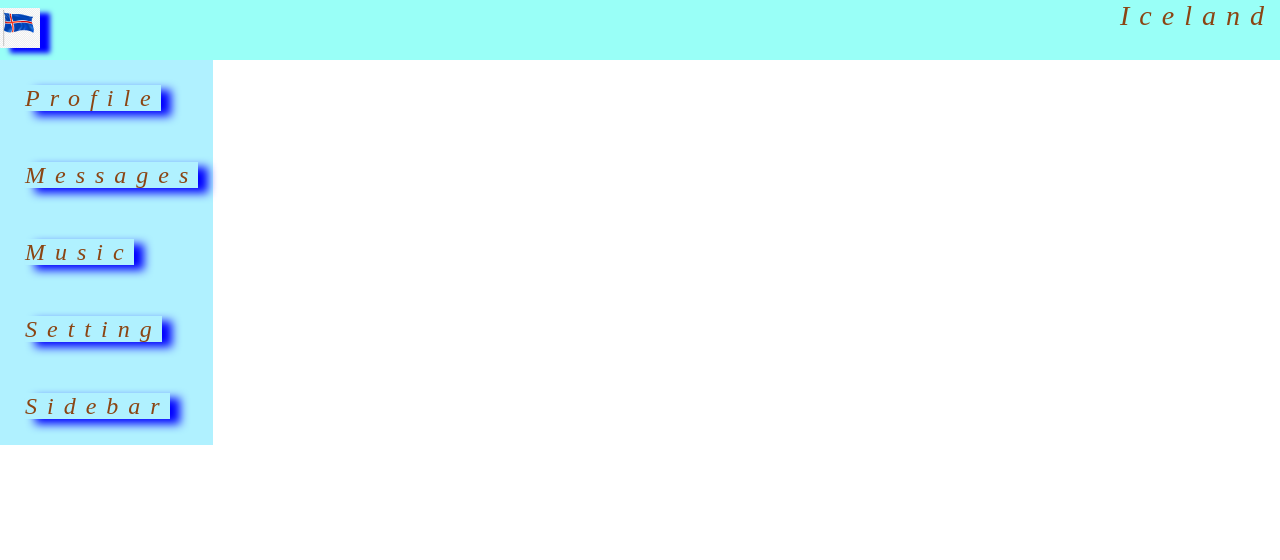
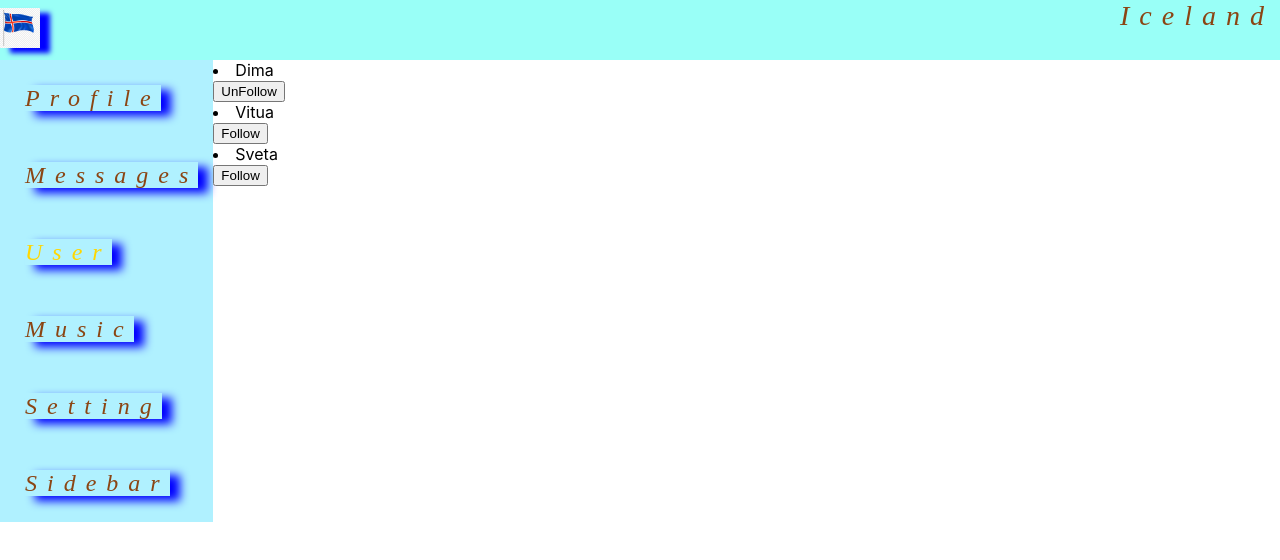
Before and after one commit to it-incubator/samurai-way, a React (Create React App) app: page /user in a window 1280 px wide. Shown: the top 560 px of the page. Built offline with nearby package versions, Linux system fonts and the light colour scheme.

Commit message:
lesson 49 addUsers

```diff
--- a/src/App.tsx
+++ b/src/App.tsx
@@ -6,6 +6,7 @@ import {Profile} from "./Components/Profile/Profile";
 import { Route} from "react-router-dom";
 import {store, StoreType} from "./Redux/redux-store";
 import {DialogsContainer} from "./Components/Dialog/DialogsContainer";
+import {UserContainer} from "./Components/User/UserContainer";
 
 
 type PropsType = {
@@ -60,7 +61,8 @@ function App() {
            <Header />
             <Navbar/>
             <Route path={'/dialogs'} render={()=><DialogsContainer  />}/>
-           <Route path={'/profile'} render={()=><Profile   />}/>
+           <Route path={'/profile'} render={()=><Profile  />}/>
+            <Route path={'/user'} render={()=><UserContainer   />}/>
             {/*<Route path={'/sidebar'} render={()=><SideBar SideData={state.sideBar}/>}/>*/}
         </div>
 
--- a/src/Components/Navbar/Navbar.tsx
+++ b/src/Components/Navbar/Navbar.tsx
@@ -18,6 +18,9 @@ export const Navbar = () => {
                     <NavLink to='/dialogs' activeClassName={s.activeLink} className={s.style}>Messages</NavLink>
                 </div>
                 <div className={s.item}>
+                    <NavLink to='/user' activeClassName={s.activeLink} className={s.style}>User</NavLink>
+                </div>
+                <div className={s.item}>
                     <NavLink to='/Music'activeClassName={s.activeLink} className={s.style}>Music</NavLink>
                 </div>
                 <div className={s.item}>
--- /dev/null
+++ b/src/Components/User/User.tsx
@@ -0,0 +1,34 @@
+import React from 'react';
+import {UsersType} from "./UserContainer";
+
+export const User = (props:UsersType) => {
+
+
+
+    const onclickFollow =(id:number)=> {
+        props.Follow(id)
+
+    }
+
+    const onclickUNFollow =(id:number)=> {
+        props.UNFollow(id)
+
+    }
+
+
+    return (
+        <div>
+            {props.userReducer.users.map((el)=><li>{el.name}
+                <div>
+                    { el.fallow ?  <button onClick={()=>onclickUNFollow(el.id)}>UnFollow</button> :
+                        <button onClick={()=>onclickFollow(el.id)}>Follow</button>}
+                </div>
+
+
+            </li>)}
+
+
+
+        </div>
+    );
+};
--- /dev/null
+++ b/src/Components/User/UserContainer.tsx
@@ -0,0 +1,46 @@
+import React from 'react';
+import {connect} from "react-redux";
+import {User} from "./User";
+import {StoreType} from "../../Redux/redux-store";
+import {Dispatch} from "redux";
+import {FollowAC, InitializationStateUserType, UNFollowAC} from "../../Redux/userReducer";
+
+
+
+
+
+type mapStateToPropsType ={
+    userReducer:InitializationStateUserType
+}
+
+const mapStateToProps =(state:StoreType):mapStateToPropsType=> {
+    return {
+     userReducer:state.userReducer
+
+    }
+}
+
+type mapDispatchToPropsType = {
+    Follow:(id:number)=>void
+    UNFollow:(id:number)=>void
+
+}
+
+export type UsersType = mapDispatchToPropsType & mapStateToPropsType
+
+const mapDispatchToProps =(dispatch:Dispatch):mapDispatchToPropsType=> {
+
+    return {
+        Follow:(id:number)=>{
+            dispatch(FollowAC(id))
+
+        },
+        UNFollow:(id:number)=>{
+            dispatch(UNFollowAC(id))
+    }
+}}
+
+
+
+
+export const UserContainer = connect(mapStateToProps,mapDispatchToProps)(User)
--- a/src/Redux/dialogsReducer.tsx
+++ b/src/Redux/dialogsReducer.ts
@@ -37,11 +37,11 @@ const InitializationState:InitializationStateDialogType = {
 export  const dialogsReducer= (state=InitializationState ,action:AddPostDialogs):InitializationStateDialogType => {
 
     switch (action.type) {
-        case 'AddPostDialogs': {
+        case 'AddPostDialogs':
             let newPost ={id:6,message:action.newDialogs}
-            state.message.push(newPost)
-            return state
-        }
+
+            return {...state,message:[...state.message,newPost]}
+
 
 
         default :return state
--- a/src/Redux/pageReducer.tsx
+++ b/src/Redux/pageReducer.ts
@@ -28,9 +28,9 @@ export  const pageReducer= (state=InitializationState,action:AllAction):Initiali
         case 'ADD-Post':
             let newPost =
                 {id: 6, message: state.newPostText, likeCount: 18}
-            state.newPostText = ''
+
            return {
-                ...state,post:[...state.post,newPost]
+                ...state,newPostText : '',post:[...state.post,newPost]
            }
 
         case 'UpdateText':
--- a/src/Redux/redux-store.tsx
+++ b/src/Redux/redux-store.ts
@@ -1,11 +1,13 @@
 import {combineReducers, createStore} from "redux";
 import {pageReducer} from "./pageReducer";
 import {dialogsReducer} from "./dialogsReducer";
+import {userReducer} from "./userReducer";
 
 
 const reducers = combineReducers({
     dialogsReducer,
-    pageReducer
+    pageReducer,
+    userReducer
 
 })
 
--- /dev/null
+++ b/src/Redux/userReducer.tsx
@@ -0,0 +1,72 @@
+
+
+export type InitializationStateUserType = {
+    users:UsersProperty []
+
+}
+
+type UsersProperty = {
+    id:number
+    fallow:boolean
+    name:string
+    age:number
+}
+
+
+const InitializationState:InitializationStateUserType = {
+  users:[{id:1,fallow:true, name:'Dima', age:18},
+      {id:2,fallow:false,name:'Vitua',age:19},
+      {id:3,fallow:false,name:'Sveta',age:19}]
+
+}
+
+
+
+export  const userReducer= (state=InitializationState ,action:Follow|UNFollow ):InitializationStateUserType => {
+
+    switch (action.type) {
+
+        case 'Follow':
+
+
+            return {...state, users:state.users.map((el)=>el.id===action.payload.id ? {...el,fallow:true }: el)}
+
+        case 'UNFollow':
+
+
+            return {...state, users:state.users.map((el)=>el.id===action.payload.id ? {...el,fallow:false }: el)}
+
+
+
+
+        default :return state
+    }
+}
+
+export  type  Follow = ReturnType<typeof FollowAC >
+
+
+export  const FollowAC = (id:number)=> {
+    return {
+        type:'Follow',
+        payload :{
+           id:id
+        }
+
+    } as const
+
+}
+
+export  type  UNFollow = ReturnType<typeof UNFollowAC >
+
+
+export  const UNFollowAC = (id:number)=> {
+    return {
+        type:'UNFollow',
+        payload :{
+            id:id
+        }
+
+    } as const
+
+}
--- a/src/index.tsx
+++ b/src/index.tsx
@@ -3,7 +3,7 @@ import './index.css';
 import ReactDOM from "react-dom";
 import {BrowserRouter} from "react-router-dom";
 import App from "./App";
-import {store, StoreType} from "./Redux/redux-store";
+import {store} from "./Redux/redux-store";
 import {Provider} from "react-redux";
 
 
@@ -11,7 +11,6 @@ import {Provider} from "react-redux";
 
 
 
-export const rerenderEntireTree = (state:StoreType)=> {
 
     ReactDOM.render(
         <BrowserRouter>
@@ -22,13 +21,3 @@ export const rerenderEntireTree = (state:StoreType)=> {
         </BrowserRouter>,
         document.getElementById('root')
     );
-
-}
-
-rerenderEntireTree(store.getState())
-
-
-store.subscribe(()=>{
-    let state = store.getState()
-    rerenderEntireTree(state)
-})
```
